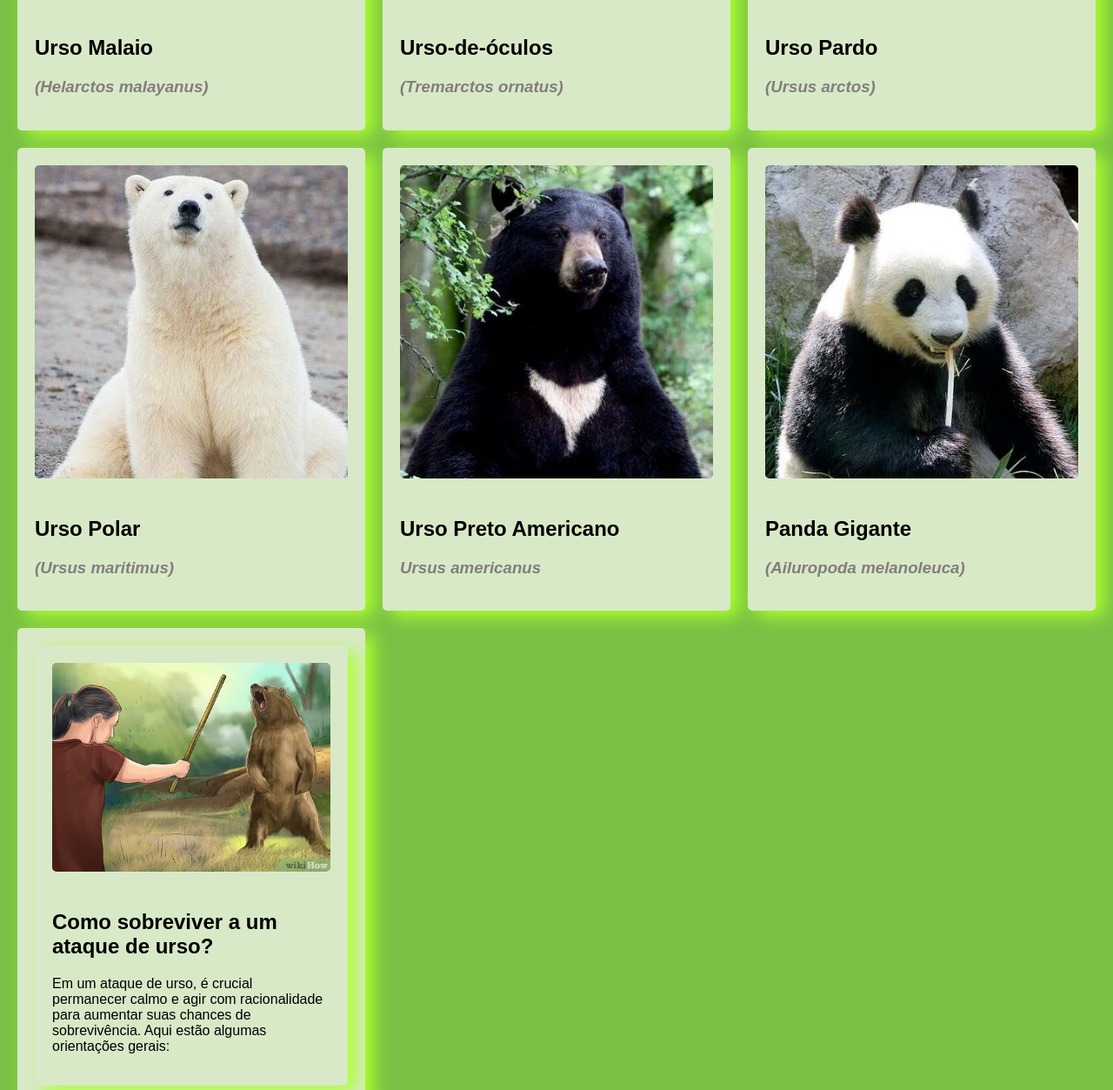
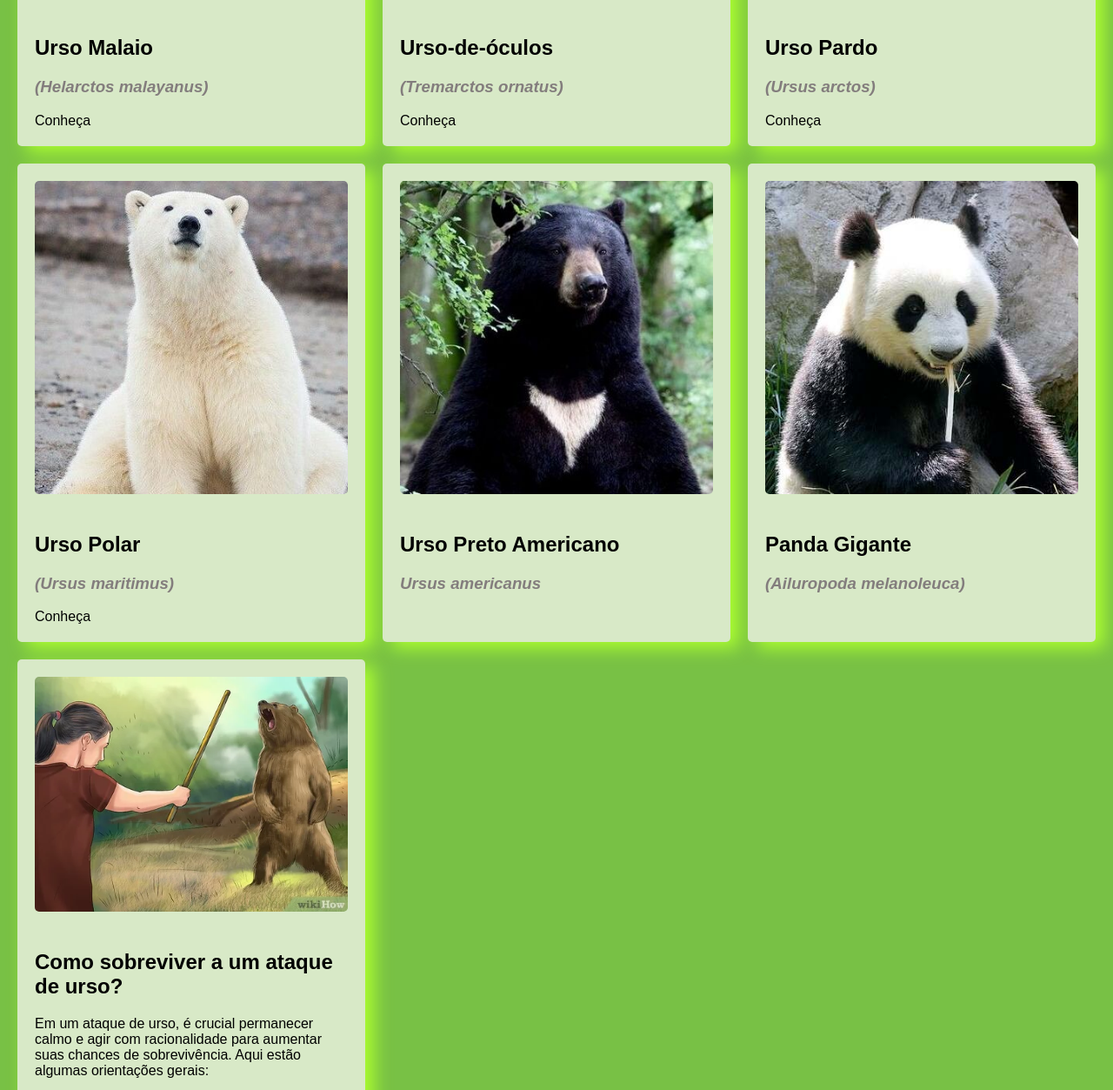
Before and after one commit to GuigohC0D3/TrabalhoICEV, a plain HTML site: page index.html in a window 1280 px wide. Shown: the part 508-1761 px from the top of the page at 87% size. Drawn offline with Linux system fonts and the light colour scheme; files whose address does not match are found by name.

Commit message:
Outra identação e adição de botões

```diff
--- a/index.html
+++ b/index.html
@@ -1,5 +1,6 @@
 <!DOCTYPE html>
 <html lang="pt-br">
+
 <head>
   <meta charset="UTF-8" />
   <meta name="viewport" content="width=device-width, initial-scale=1.0" />
@@ -7,6 +8,7 @@
   <script src="main.js"></script>
   <title>Espécies de Ursos</title>
 </head>
+
 <body>
   <header>
     <div>
@@ -29,63 +31,56 @@
   <main id="post">
 
     <div class="post">
-        <a href="urso_malaio.html">
       <img src="img/URSO_MALAIO_1.png" alt="Urso Malaio">
       <h2>Urso Malaio</h2>
       <h3 class="nome-cientifico">(Helarctos malayanus)</h3>
-        </a>
+      <a href="urso_malaio.html" class="button">Conheça</a>
     </div>
 
     <div class="post">
-        <a href="urso_de_oculos.html" style="text-decoration: none;">
       <img src="img/Urso_de_oculos.png" alt="Imagem do post 3">
       <h2>Urso-de-óculos</h2>
       <h3 class="nome-cientifico"> (Tremarctos ornatus) </h3>
-        </a>
+      <a href="urso_de_oculos.html" class="button">Conheça</a>
     </div>
 
     <div class="post">
-        <a href="urso_pardo.html" style="text-decoration: none;">
       <img src="img/Urso_Pardo.jpg" alt="Imagem do post 4">
       <h2>Urso Pardo</h2>
       <h3 class="nome-cientifico">(Ursus arctos)</h3>
-        </a>
+      <a href="urso_pardo.html" class="button">Conheça</a>
     </div>
 
     <div class="post">
-        <a href="urso_polar.html" style="text-decoration: none;">
       <img src="img/Urso_Polar.jpg" alt="Imagem do post 5">
       <h2>Urso Polar</h2>
       <h3 class="nome-cientifico">(Ursus maritimus)</h3>
-        </a>
+      <a href="urso_polar.html" class="button">Conheça</a>
     </div>
 
     <div class="post">
-        <a href="urso_preto.html" style="text-decoration: none;">
       <img src="img/Urso_preto_americano.jpg" alt="Imagem do post 6">
       <h2>Urso Preto Americano</h2>
       <h3 class="nome-cientifico">Ursus americanus</h3>
-        </a>
+      <a href="urso_preto.html"></a>
     </div>
 
     <div class="post">
-        <a href="panda_gigante.html">
       <img src="img/urso-panda_1.jpg" alt="Panda-Gigante">
       <h2>Panda Gigante</h2>
       <h3 class="nome-cientifico">(Ailuropoda melanoleuca)</h3>
-        </a>
+      <a href="panda_gigante.html"></a>
     </div>
 
     <div class="post">
-        <a href="defesa.html" style="text-decoration: none;">
-          <div class="post">
+      <div>
         <img src="img/ataque_urso.png" alt="Defesa contra os Ursos">
         <h2>Como sobreviver a um ataque de urso?</h2>
         <p>Em um ataque de urso,
           é crucial permanecer calmo e agir com racionalidade para aumentar suas chances de sobrevivência.
           Aqui estão algumas orientações gerais:</p>
       </div>
-        </a>
+      <a href="defesa.html">Saiba mais</a>
     </div>
 
   </main>
```
Lines whose indentation alone changed are shown as unchanged.
